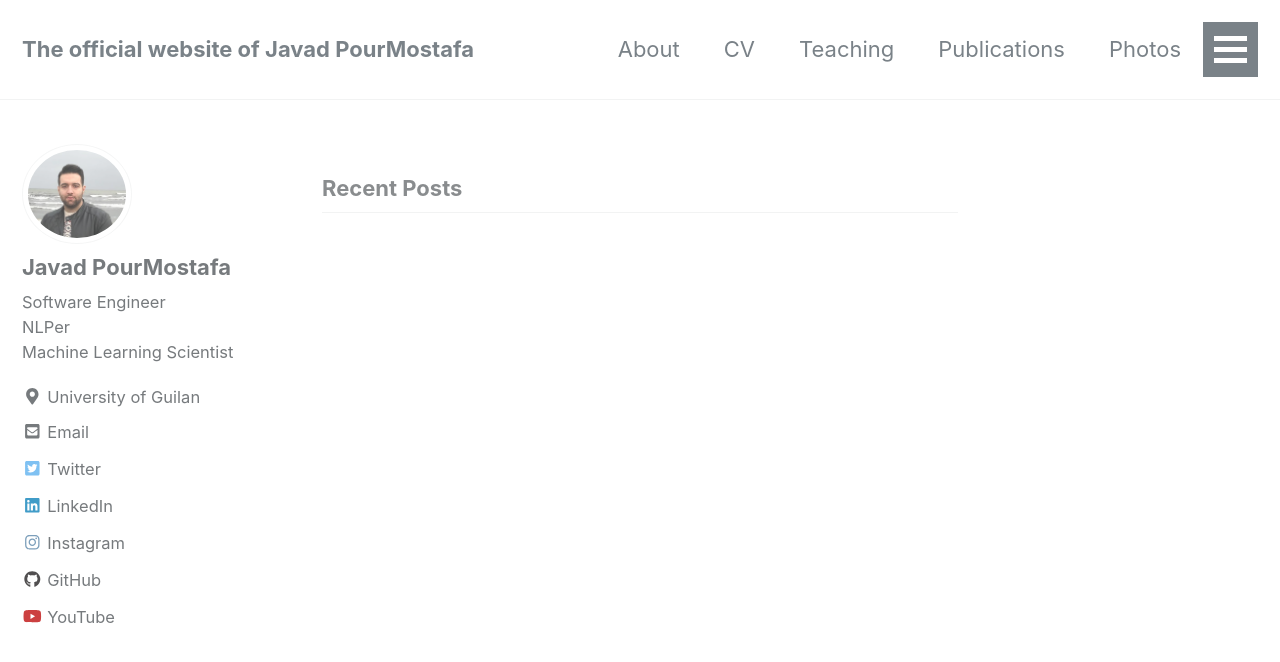
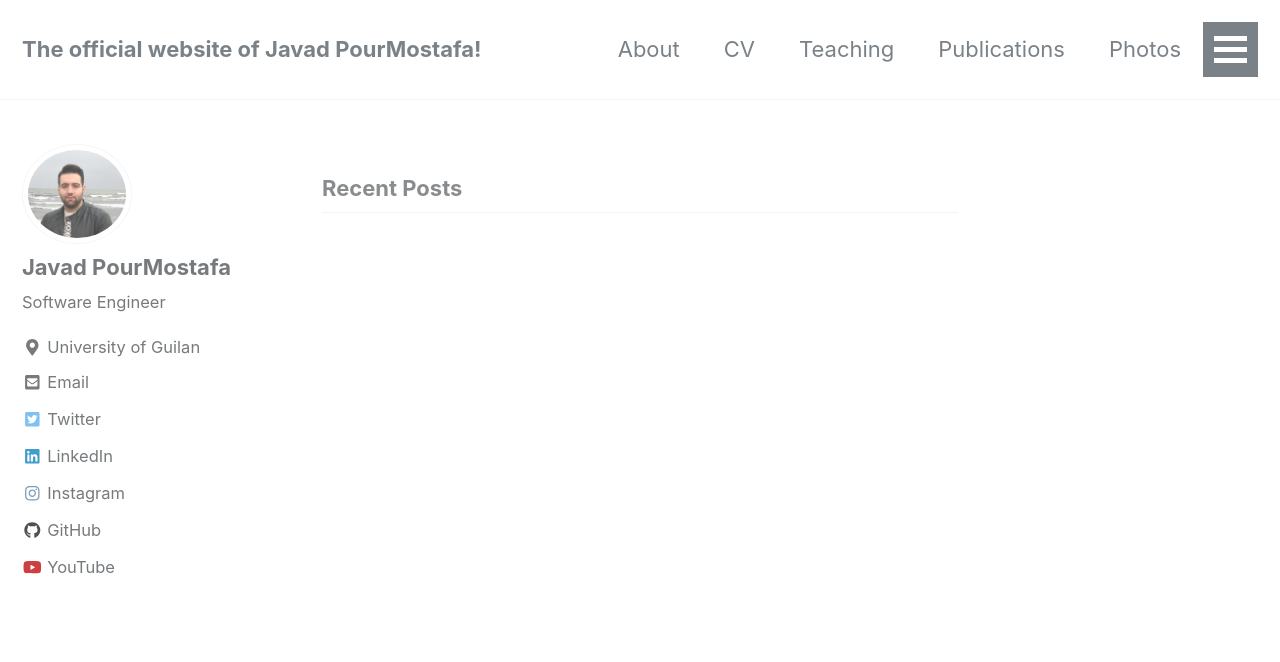
Before and after one commit to JoyeBright/JoyeBright.github.io, a Jekyll site: the page built from index.html, in a window 1280 px wide and 900 px high. Shown: the top 662 px of the window. Built offline with Jekyll 4.4.1, drawn with Linux system fonts in a browser that asks for light colours; nearby versions of some CDN libraries; the list of posts is cut into pages by our own code.

Commit message:
Update _config.yml

```diff
--- a/_config.yml
+++ b/_config.yml
@@ -9,7 +9,7 @@ minimal_mistakes_skin    : "default" # "air", "aqua", "contrast", "dark", "dirt"
 
 # Site Settings
 locale                   : "en-US"
-title                    : "The official website of Javad PourMostafa"
+title                    : "The official website of Javad PourMostafa!"
 title_separator          : "-"
 name                     : "Javad PourMostafa"
 description              : "The official website of Javad PourMostafa!"
@@ -93,7 +93,7 @@ analytics:
 author:
   name             : "Javad PourMostafa"
   avatar           : "assets/images/bio-photo.jpg"
-  bio              : "Software Engineer<br>NLPer<br>Machine Learning Scientist"
+  bio              : "Software Engineer"
   location         : "University of Guilan"
   email            : "Javad.PourMostafa@Gmail.com"
   uri              :
```
